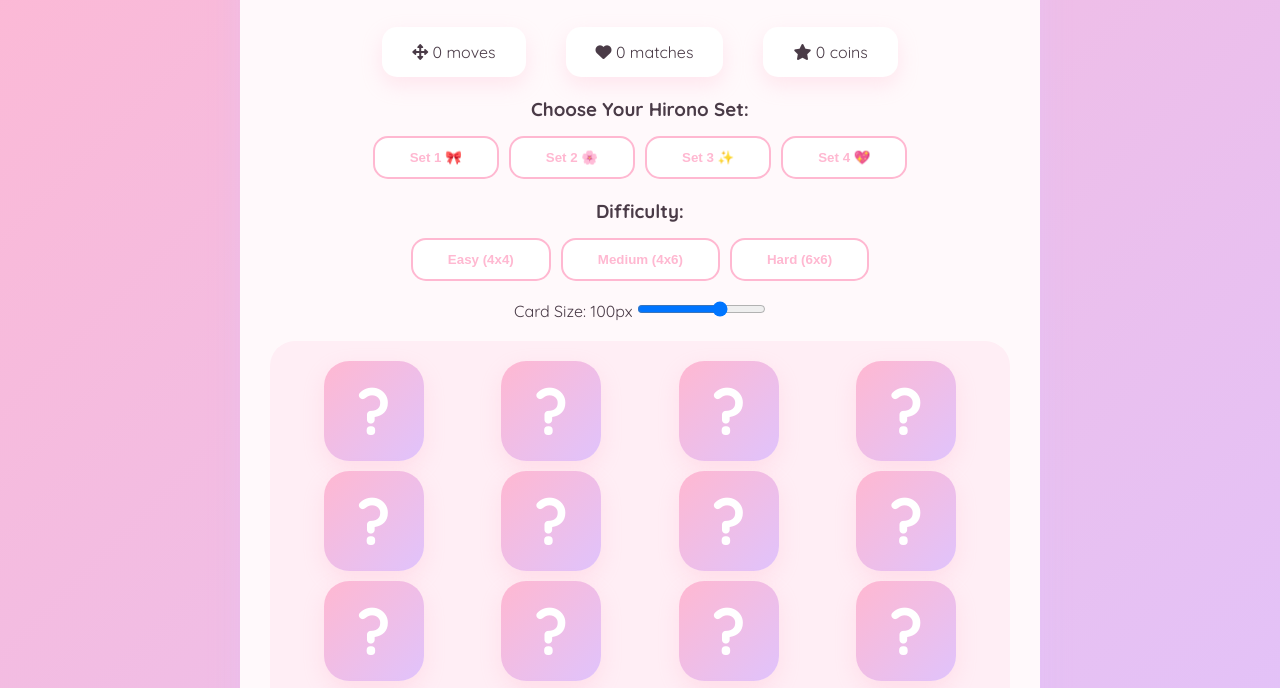
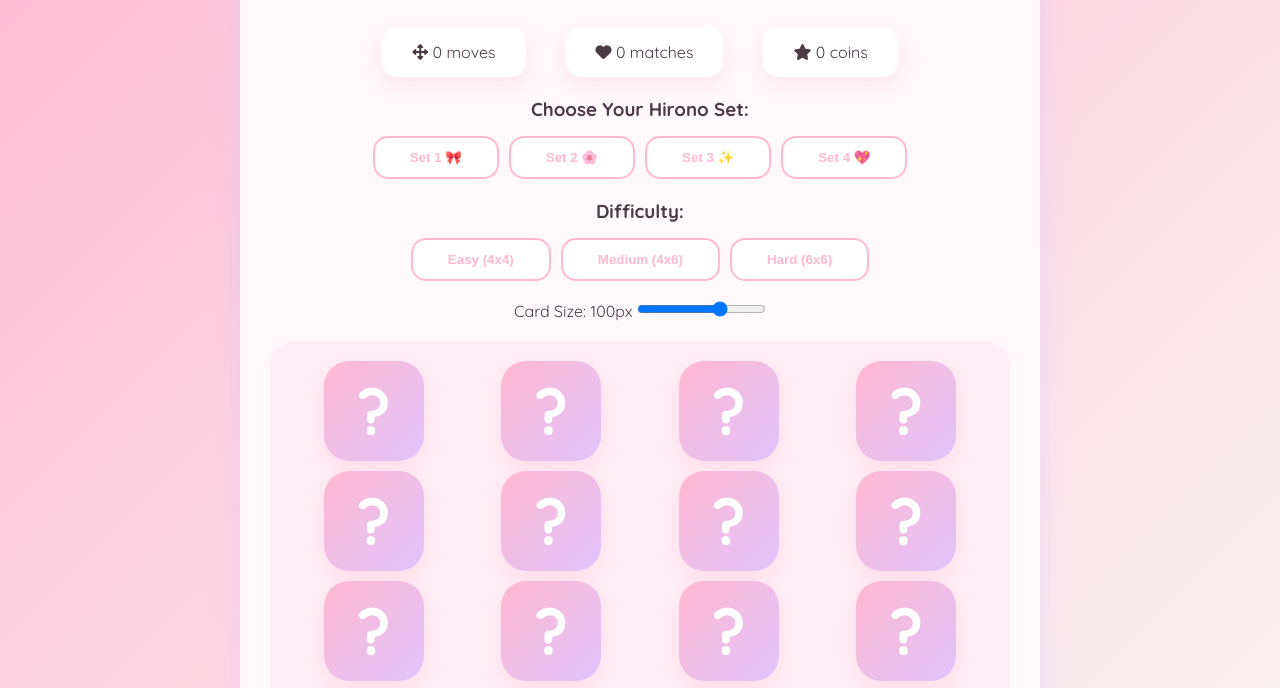
Before and after one commit to aye-chan-maw04/match_and_snap, a plain HTML site: page game.html in a window 1280 px wide. Shown: the part 305-993 px from the top of the page. Drawn offline with Linux system fonts and the light colour scheme.

Commit message:
Add files via upload

```diff
--- a/css/style.css
+++ b/css/style.css
@@ -10,7 +10,7 @@
     --text-soft: #6b4e5e;
     --bg-light: #fff9fb;
     --bg-soft: #ffeef5;
-    --bg-gradient: linear-gradient(135deg, #ffb8d1, #e0c3fc);
+    --bg-gradient: linear-gradient(135deg, #ffb8d1, #f8f6f4);
     --shadow-soft: 0 8px 20px rgba(255, 184, 209, 0.3);
     --shadow-medium: 0 12px 30px rgba(224, 195, 252, 0.4);
     --border-radius-small: 15px;
```
